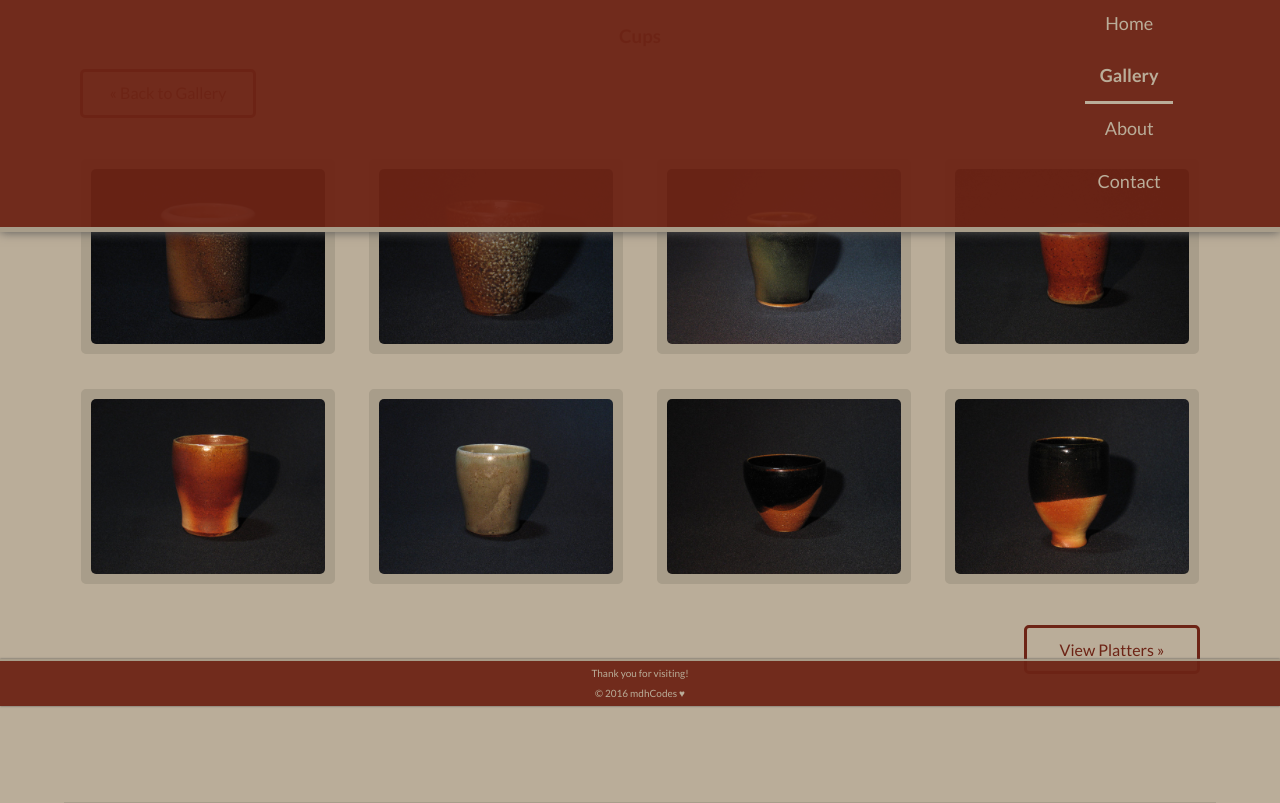
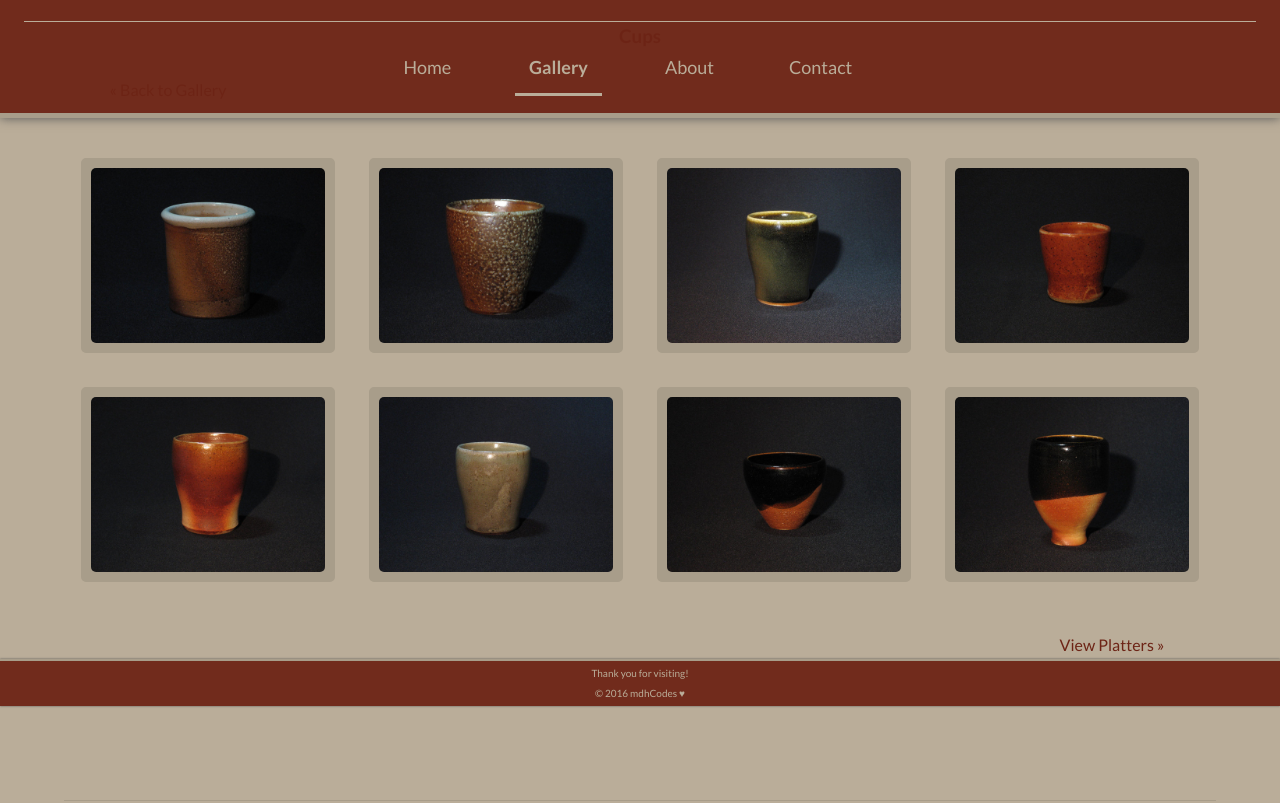
Before and after one commit to mdhcodes/spiral-twists, a plain HTML site: page cups.html in a window 1280 px wide. Both pictures are taken after a click on the button "Menu". Shown: the part 94-897 px from the top of the page. Drawn offline with nearby package versions, Linux system fonts and the light colour scheme.

Commit message:
Update the navigation menu and gallery pages

```diff
--- a/css/main.css
+++ b/css/main.css
@@ -182,6 +182,7 @@ header {
 
 #logo {
     float: left;
+    margin: 0 0 1.5em 0;
 }
 
 #menu-button {
@@ -201,19 +202,18 @@ header {
 }
 
 #nav-menu {
-    float: right;
-    width: 6em;
-    margin: 4em -5.3em 0 0;
+    margin: 1em auto 0;
+    text-align: center;
     display: none;
 }
 
 nav {
     padding: 0;
+    clear: both;
 }
 
 nav li {
     clear: both;
-    text-align: center;
     padding: 0.8em 0;
 }
 
@@ -319,8 +319,7 @@ blockquote {
 .gallery-nav a {
     color: #6d2416;
     padding: 0.6em;
-    border: 3px solid;
-    border-radius: 5px;
+    height: 3em;
 }
 
 .gallery-back a {
@@ -502,6 +501,12 @@ footer p:first-child {
 }
 
 @media screen and (min-width: 56.25em) {
+
+    nav li {
+        display: inline-block;
+        width: 6em;
+        margin: 0 2em 0 0;
+    }
 
     #gallery li {
 		    width: 22%;
--- a/cups.html
+++ b/cups.html
@@ -31,7 +31,7 @@
 	    <div id="nav-icon">
         <button id="menu-button" name="button" type="button">Menu</button>
       </div>
-      <nav>
+      <nav id="nav">
         <ul id="nav-menu">
           <li><a href="index.html">Home</a></li>
           <li><a href="index.html#gallery" class="selected">Gallery</a></li>
--- a/js/main.js
+++ b/js/main.js
@@ -4,6 +4,7 @@ var showHideMenu = function() {
 
     var menuButton = document.getElementById("menu-button");
     var navMenu = document.getElementById("nav-menu");
+    var nav = document.getElementById("nav");
     var menuIsDisplayed = false;
 
     menuButton.onclick = function() {
@@ -11,11 +12,13 @@ var showHideMenu = function() {
         if(menuIsDisplayed) {
 
             navMenu.style.display = "none";
+            nav.style.borderTop = "none";
             menuIsDisplayed = false;
 
         } else {
 
             navMenu.style.display = "block";
+            nav.style.borderTop = "thin solid #baad99";
             menuIsDisplayed = true;
 
         }
@@ -24,6 +27,7 @@ var showHideMenu = function() {
     navMenu.onclick = function() {
 
         navMenu.style.display = "none";
+        nav.style.borderTop = "none";
         menuIsDisplayed = false;
 
     };
```
Also changed, not shown: baskets.html (+1 -1 lines), bottles.html (+1 -1 lines), bowls.html (+1 -1 lines), index.html (+1 -1 lines), platters.html (+1 -1 lines), raku.html (+1 -1 lines), vases.html (+1 -1 lines).
